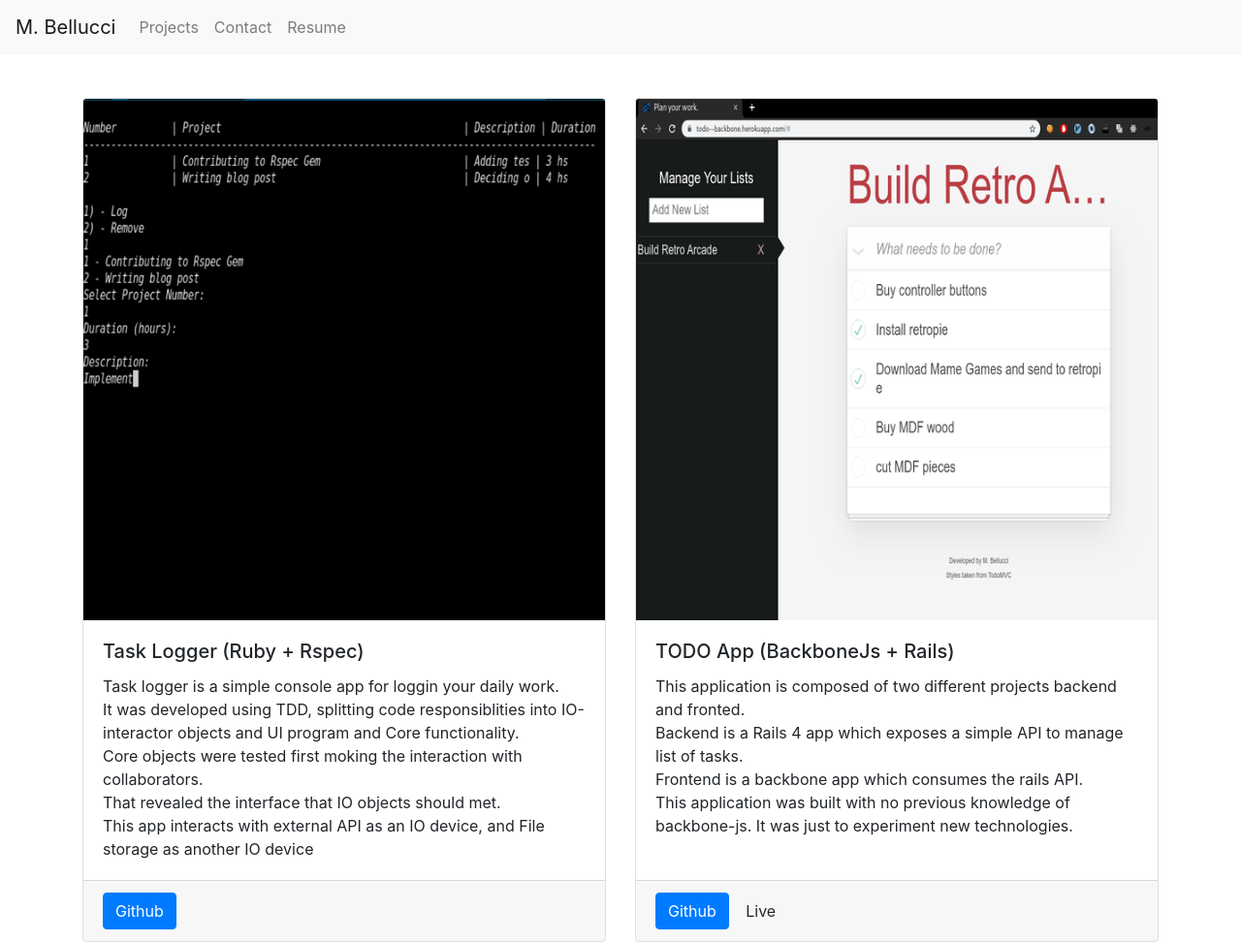
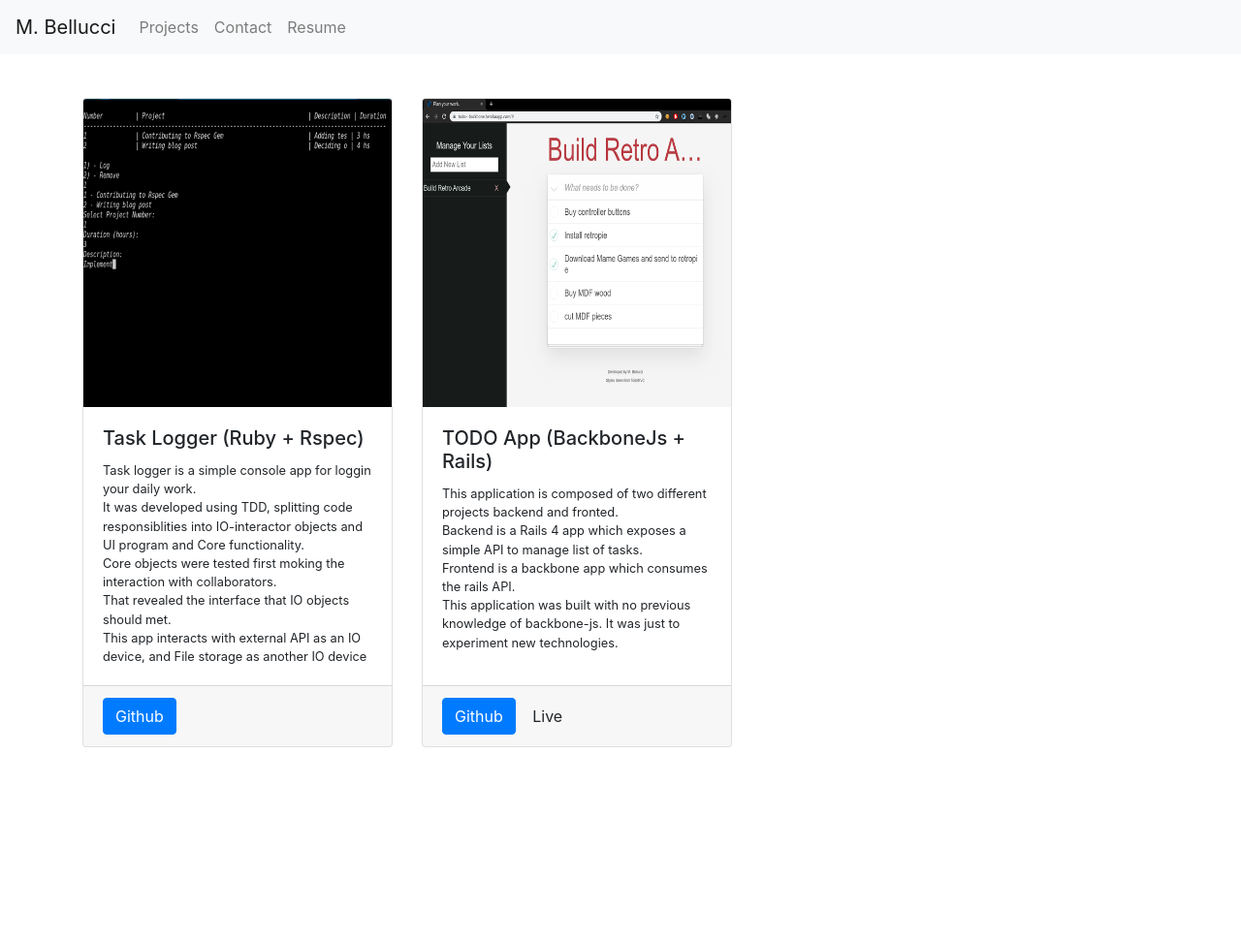
Before and after one commit to delbetu/delbetu.github.io, a Jekyll site: the page built from src/projects.html, in a window 1280 px wide. Shown: the whole page at 97% size. Built offline with Jekyll 4.4.1, drawn with Linux system fonts in a browser that asks for light colours; after the commit the page ends 900 px from its top, so only the background shows below that.

Commit message:
Fix styles for projects.

```diff
--- a/src/projects.html
+++ b/src/projects.html
@@ -2,6 +2,15 @@
 layout: page
 title: Projects
 ---
+
+<style>
+  .card {
+    max-width: 25vw;
+  }
+  .card-body p {
+    font-size: 1vw;
+  }
+</style>
 
 <div class='card-deck'>
   <div class='card'>
```
